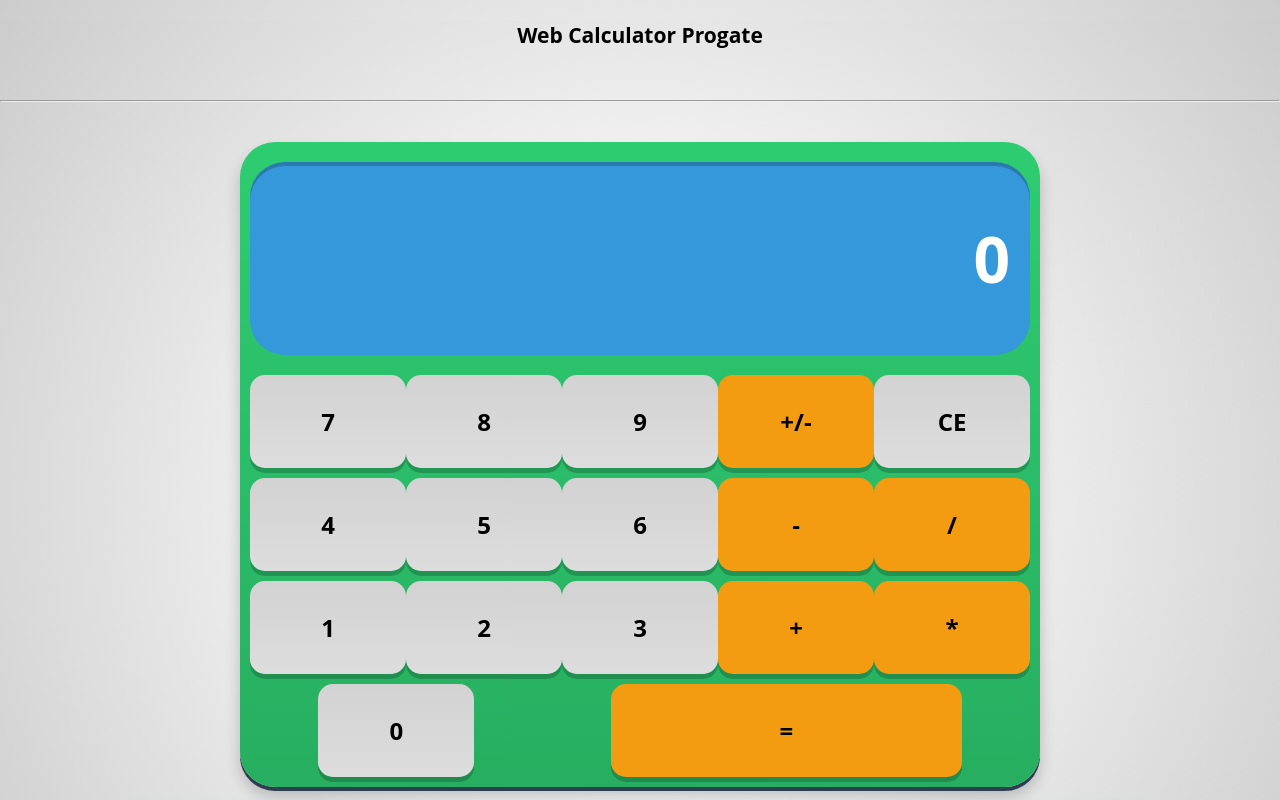
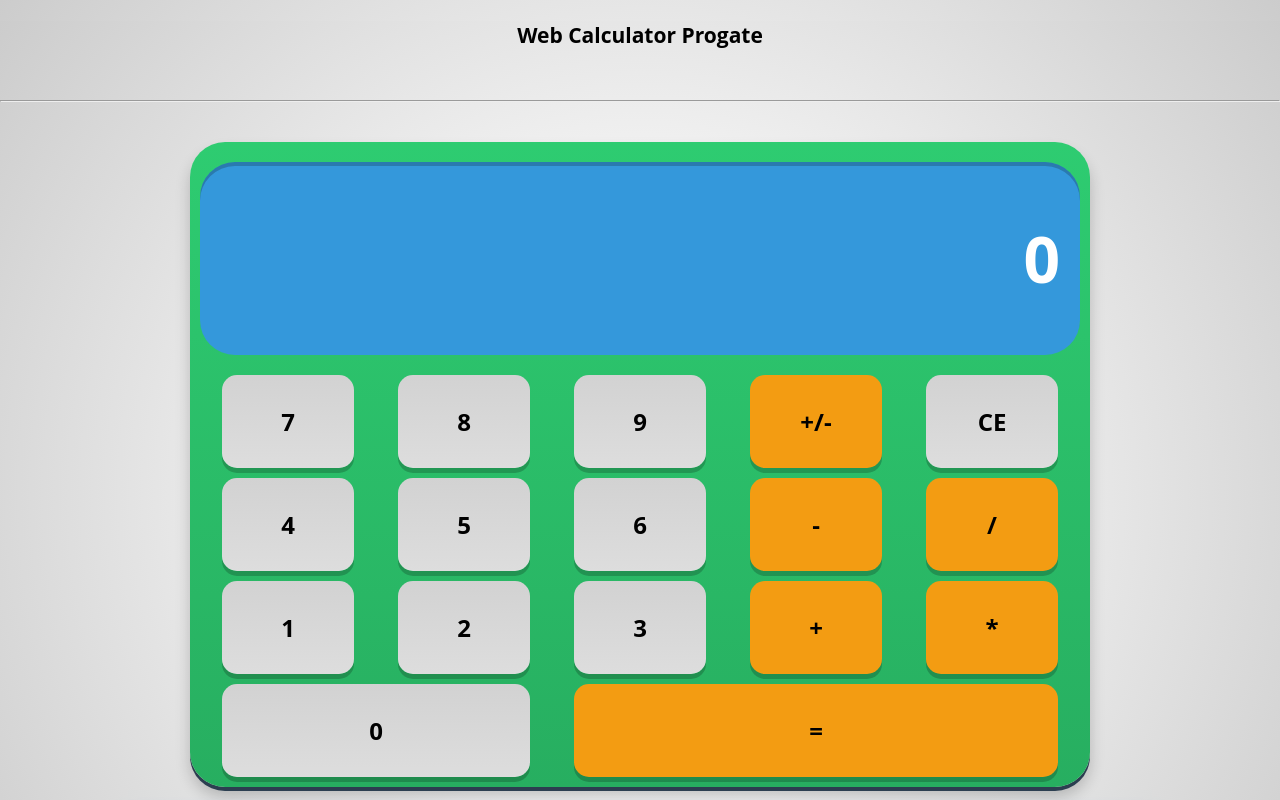
Before and after one commit to rizalvolz/web-calculator, a plain HTML site: page index.html in a window 1280 px wide. Shown: the top 800 px of the page. Drawn offline with Linux system fonts and the light colour scheme.

Commit message:
Update stylesheet.css

```diff
--- a/assets/css/stylesheet.css
+++ b/assets/css/stylesheet.css
@@ -25,7 +25,7 @@ h3 {
     display: flex;
     /* properti pendukung */
     flex-direction: column;
-    max-width: 800px;
+    max-width: 900px;
     margin: 0 auto;
     text-align: right;
 
@@ -36,7 +36,7 @@ h3 {
  }
 
  .button {
-    flex-basis: 20%;
+    flex-basis: 15%;
     /* properti pendukung */
     font-size: 1.5em;
     text-align: center;
@@ -59,7 +59,15 @@ h3 {
 
 
  .double {
-    flex-basis: 45%;
+    flex-basis: 55%;
+ }
+
+ .nol {
+   flex-basis: 35%;
+}
+
+ .undifined {
+   color: rgba(255, 255, 255, 0.8);
  }
 
  .output {
@@ -75,7 +83,7 @@ h3 {
     box-shadow: inset 0px 4px rgba(0, 0, 0, 0.2);
  }
 
-.operator, .negative, .equals {
+.operator, .negative, .equals, .multiply {
    background: #f39c12;
 }
 
```
